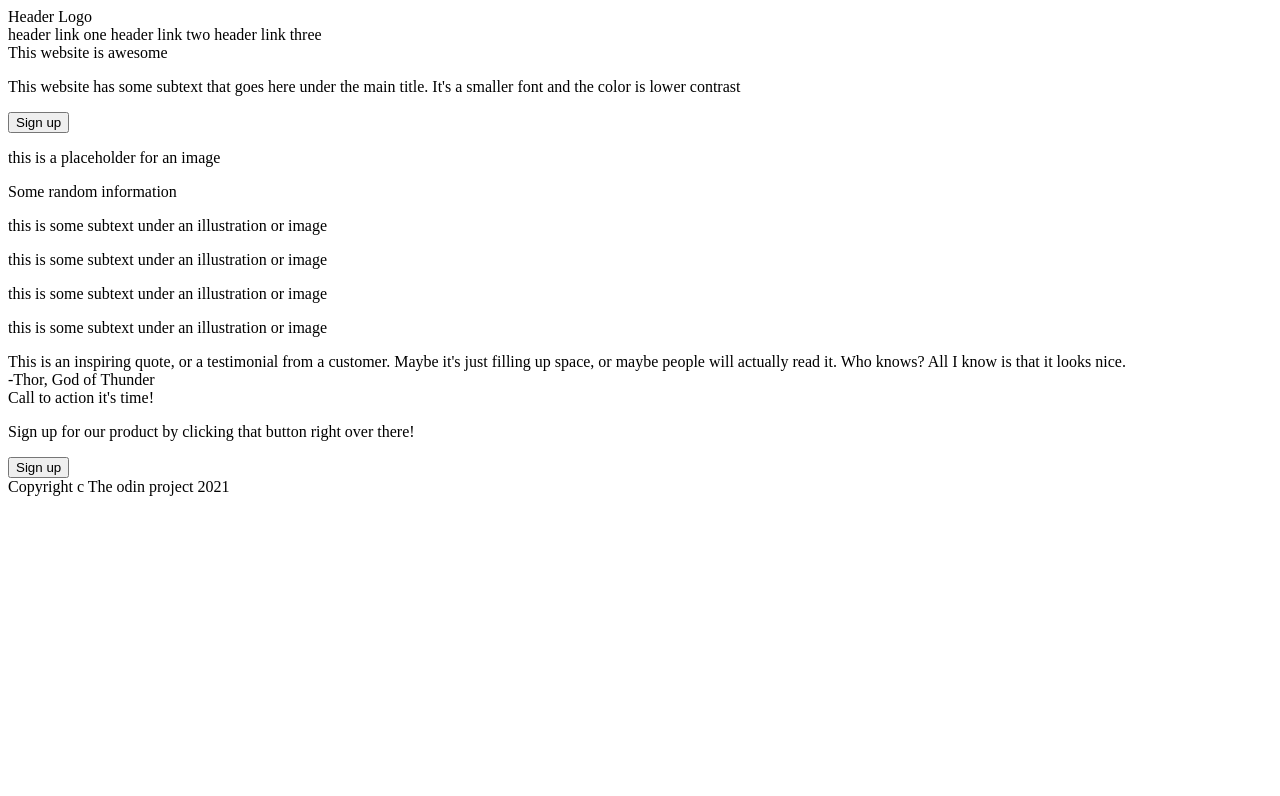
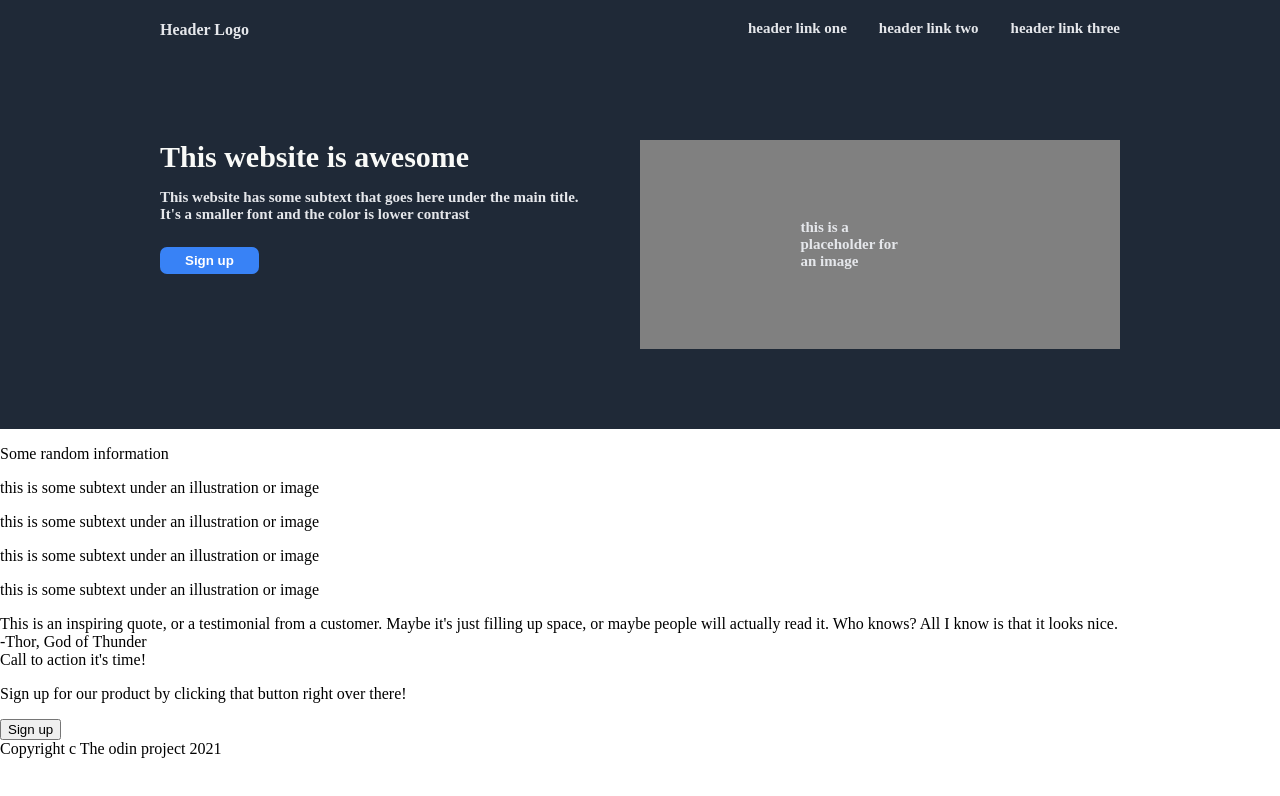
Before and after one commit to ArberCn/Landing-Page, a plain HTML site: page index.html in a window 1280 px wide. Drawn offline with Linux system fonts and the light colour scheme.

Commit message:
Done header and call to action section

```diff
--- a/index.html
+++ b/index.html
@@ -9,22 +9,28 @@
 <body>
 
 <div class="header">
-    <div class="left-link">Header Logo</div>
+    <div class="left-link">
+        <ul class="lefts">
+            <li><a href="#">Header Logo</a></li>
+        </ul>
+    </div>
     <div class="right-link">
-        header link one
-        header link two
-        header link three
+        <ul class="links">
+            <li><a href="#">header link one</a></li>
+            <li><a href="#">header link two</a></li>
+            <li><a href="#">header link three</a></li>
+        </ul>
     </div>
 </div>
 
 <div class="underheader">
     <div class="awesome">
         This website is awesome
-        <p>This website has some subtext that goes here under the main title. It's a smaller font and the color is lower contrast</p>
-        <button class="Signup">Sign up</button>
+        <p class="undertext">This website has some subtext that goes here under the main title. It's a smaller font and the color is lower contrast</p>
+        <button class="signup">Sign up</button>
     </div>
     <div class="placeholder">
-        <p>this is a placeholder for an image</p>
+        <p class="undertext">this is a placeholder for an image</p>
     </div>
 </div>
 
--- a/style.css
+++ b/style.css
@@ -0,0 +1,76 @@
+body{
+    margin: 0;
+
+}
+
+.header, .underheader{
+    background-color: #1F2937;
+    color: white;
+}
+
+.underheader{
+    font-size: 30px;
+    font-weight: bolder;
+    color: #F9FAF8;
+    display: flex;
+
+
+}
+
+.undertext{
+    font-size: 15px;
+    color: #E5E7EB;
+    padding-right: 3rem;
+}
+
+.placeholder{
+    background-color: grey;
+    padding: 4rem 10rem;
+}
+
+
+.header{
+    font-weight: bold;
+    padding: 5px 10rem;
+    display: flex;
+    justify-content: space-between;
+
+}
+.lefts{
+    padding: 0;
+}
+.underheader{
+    padding: 5rem 10rem;
+}
+
+.right-link{
+    color: #E5E7EB;
+    font-size: 15px;
+
+}
+
+.links{
+    display: flex;
+    gap: 2rem;
+
+}
+
+ul{
+    list-style: none;
+
+}
+
+a{
+    color: #E5E7EB;
+    text-decoration: none;
+}
+
+.signup{
+    background-color: #3882F6;
+    padding: 6px 25px;
+    border-radius: 7px;
+    border: #3882F6;
+    color: white;
+    font-weight: bold;
+
+}
```
